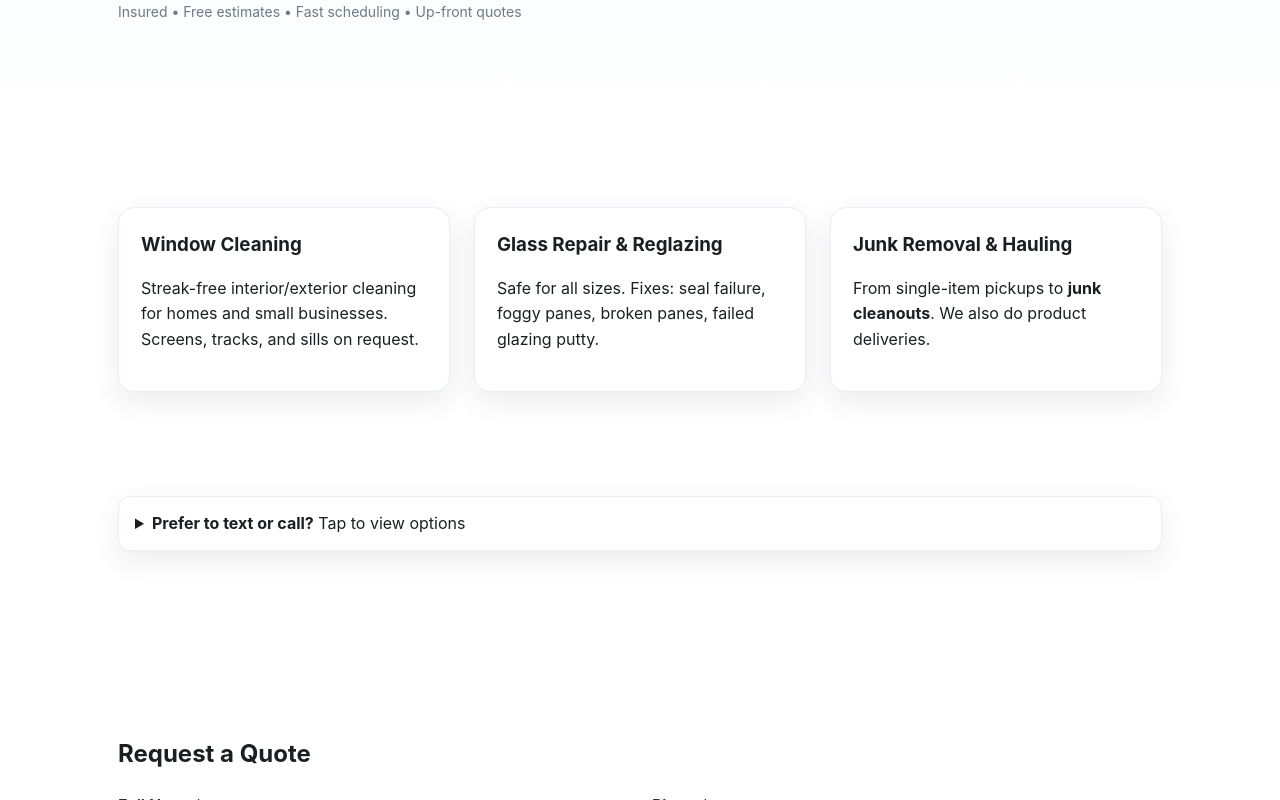
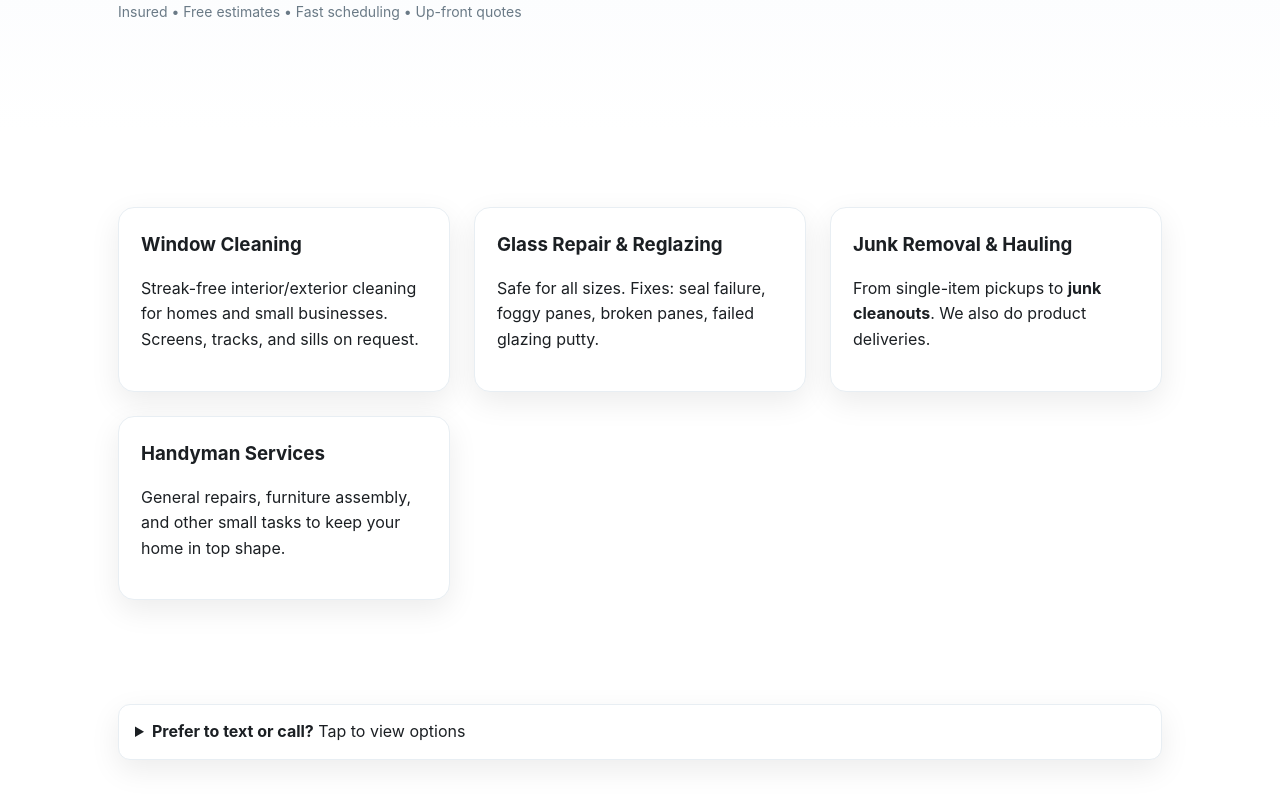
Before and after one commit to pristinewindowstx-bit/net, a plain HTML site: page site/index.html in a window 1280 px wide. Shown: the part 434-1234 px from the top of the page. Drawn offline with Linux system fonts and the light colour scheme.

Commit message:
Update index.html
cd path/to/your/site
git init
git add .
git commit -m "Initial commit"
git branch -M main
git remote add origin https://github.com/yourusername/your-repo.git
git push -u origin main

```diff
--- a/site/index.html
+++ b/site/index.html
@@ -64,6 +64,10 @@
       <div class="card">
         <h3>Junk Removal & Hauling</h3>
         <p>From single-item pickups to <strong>junk cleanouts</strong>. We also do product deliveries.</p>
+      </div>
+      <div class="card">
+        <h3>Handyman Services</h3>
+        <p>General repairs, furniture assembly, and other small tasks to keep your home in top shape.</p>
       </div>
     </div>
   </div>
```
